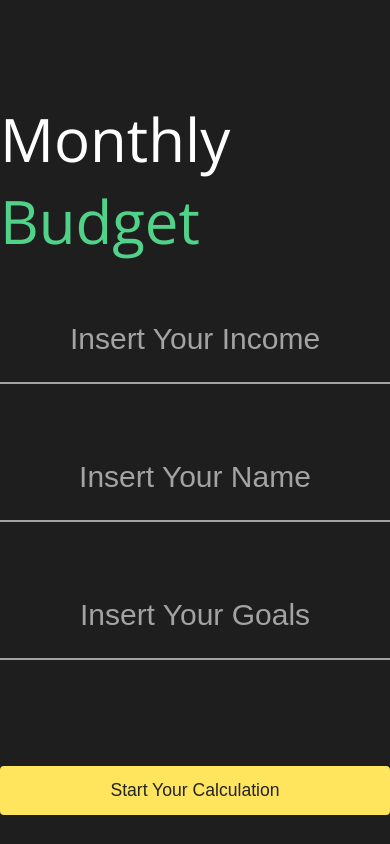
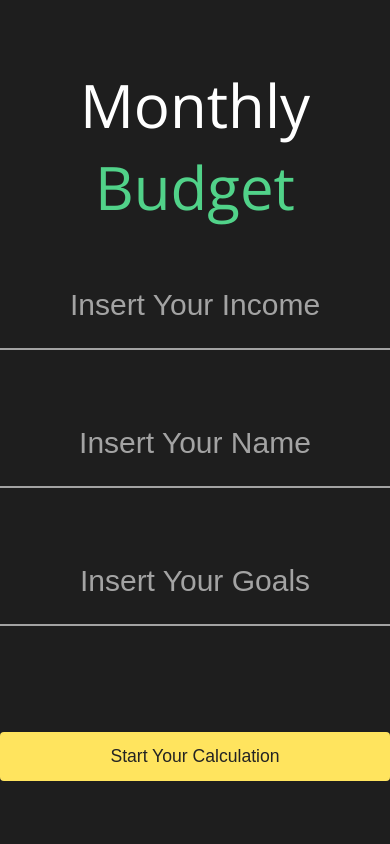
Before and after one commit to salkao/MoneyCalculation, a Vue app: page / in a window 390 px wide. Built offline with nearby package versions, Linux system fonts and the light colour scheme.

Commit message:
Enhance Welcome.vue styling by centering content and adjusting layout for improved visual alignment and responsiveness.

```diff
--- a/src/components/views/Welcome.vue
+++ b/src/components/views/Welcome.vue
@@ -91,15 +91,19 @@ function startCalculation() {
     &.right {
       background: $primary-color;
       align-items: center;
+      justify-content: center;
 
       .welcome-box-content {
-        margin-top: 25%;
         flex-direction: column;
         justify-content: space-between;
       }
 
       .welcome-title-container {
         color: $primary-color-light;
+        margin: 0 auto;
+        display: flex;
+        flex-wrap: wrap;
+        justify-content: center;
       }
 
       .welcome-form {
```
